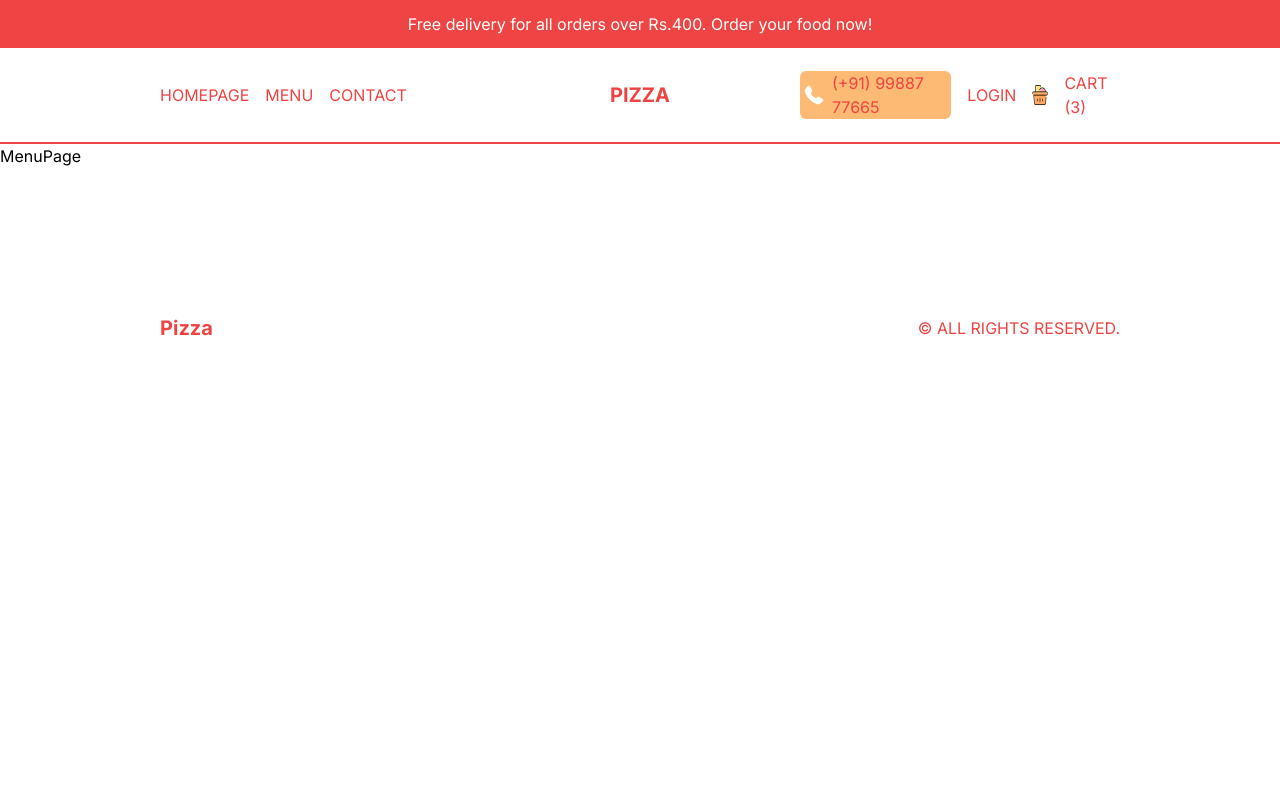
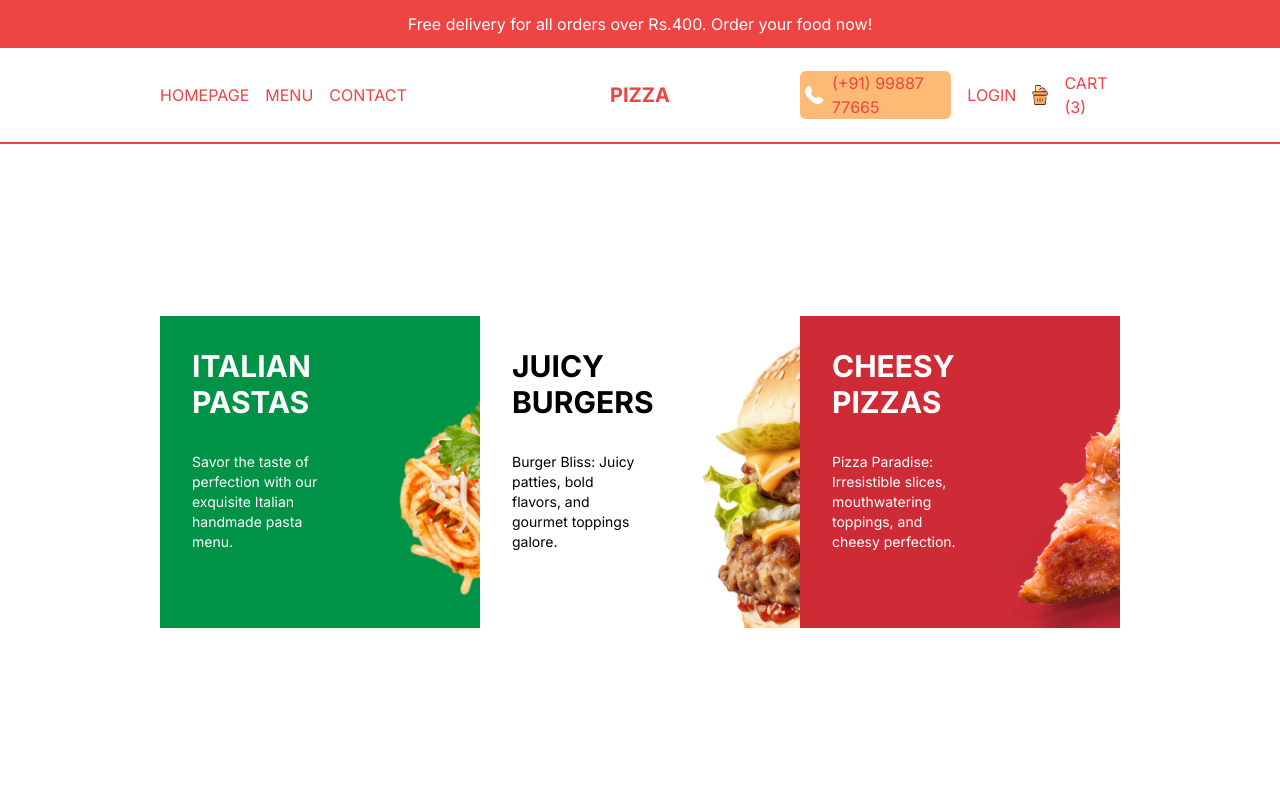
Before and after one commit to div-vik/pizza, a Next.js app: page /menu in a window 1280 px wide. Shown: the top 800 px of the page. Built offline with nearby package versions, Linux system fonts and the light colour scheme.

Commit message:
menu completed

```diff
--- a/src/app/menu/page.tsx
+++ b/src/app/menu/page.tsx
@@ -1,7 +1,32 @@
+import { menu } from "@/data";
+import Link from "next/link";
 import React from "react";
 
 const MenuPage = () => {
-  return <div>MenuPage</div>;
+  return (
+    <div className="p-4 lg:px-20 xl:px-40 h-[calc(100vh-6rem)] md:h-[calc(100vh-9rem)] flex flex-col md:flex-row items-center">
+      {menu.map((category) => (
+        <Link
+          href={`/menu/${category.slug}`}
+          className="w-full h-1/3 bg-cover p-8 md:h-1/2"
+          style={{ backgroundImage: `url(${category.img})` }}
+          key={category.id}
+        >
+          <div className={`text-${category.color} w-1/2`}>
+            <h1 className="uppercase font-bold text-3xl">{category.title}</h1>
+            <p className="text-sm my-8">{category.desc}</p>
+            <button
+              className={`hidden 2xl:block bg-${category.color} text-${
+                category.color === "black" ? "white" : "red-500"
+              } py-2 px-4 rounded-md`}
+            >
+              Explore
+            </button>
+          </div>
+        </Link>
+      ))}
+    </div>
+  );
 };
 
 export default MenuPage;
```
